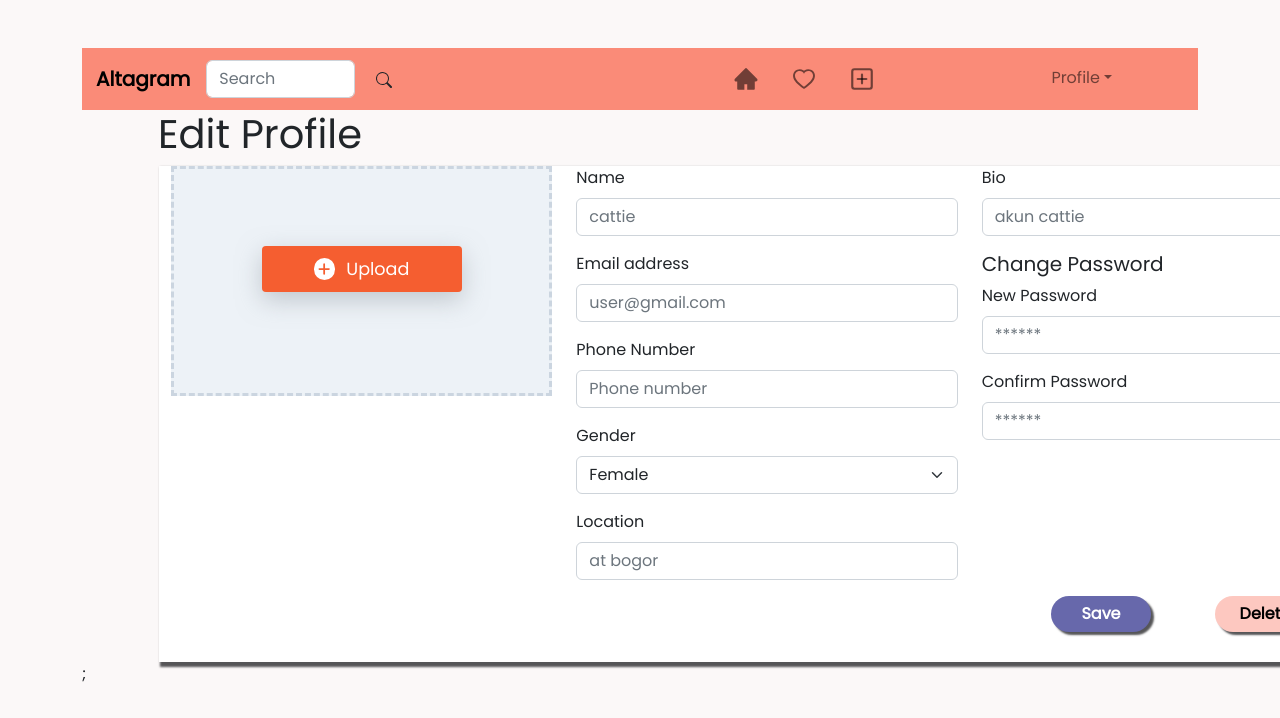
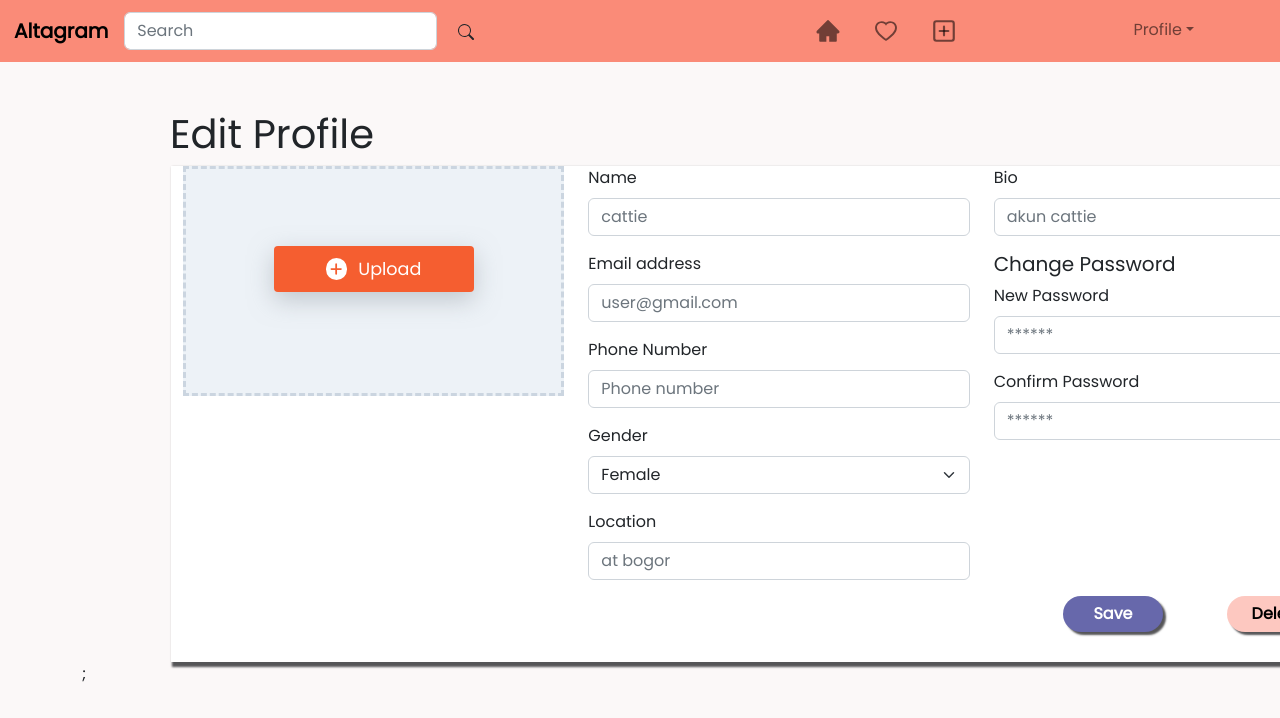
Before and after one commit to Group4-Project-FE-BE/altagram-app, a React (Create React App) app: page /profile in a window 1280 px wide. Shown: the top 718 px of the page. Built offline with nearby package versions, Linux system fonts and the light colour scheme; no server answers.

Commit message:
edit profile

```diff
--- a/src/components/Profile.jsx
+++ b/src/components/Profile.jsx
@@ -1,5 +1,4 @@
 import React from "react";
-import Navbar from "components/NavBar";
 import Button from "react-bootstrap/Button";
 import "../styles/EditProfile.css";
 import Form from "react-bootstrap/Form";
@@ -12,7 +11,7 @@ const Profile = ({ name, email, phone, gender, bio, location, password, onClickE
 
   return (
     <>
-      <Navbar />
+      <div>
       <div className="container-fluid">
         <div>
           <h1 className="title">Edit Profile</h1>
@@ -85,6 +84,7 @@ const Profile = ({ name, email, phone, gender, bio, location, password, onClickE
           </div>
         </div>
       </div>
+      </div>
     </>
   );
 };
--- a/src/pages/EditProfile.jsx
+++ b/src/pages/EditProfile.jsx
@@ -3,6 +3,7 @@ import { useEffect, useState } from "react";
 import { Container } from "react-bootstrap";
 import { useNavigate } from "react-router-dom";
 import Profile from "../components/Profile";
+import Navbar from "../components/NavBar";
 
 function EditProfile() {
   const urlApi = "https://virtserver.swaggerhub.com/Group4-Project-FE-BE/openapi_project2_team4/1.0.0/users";
@@ -70,6 +71,7 @@ function EditProfile() {
 
   return (
     <>
+    <Navbar/>
       <section>
         <Container className="my-5 px-auto rounded border-main justify-center align-items-center">
           <div className="row mx-auto">
```
Also changed, not shown: thunder-collection_prooject2-team4-live.json (added, +1 -0 lines).
